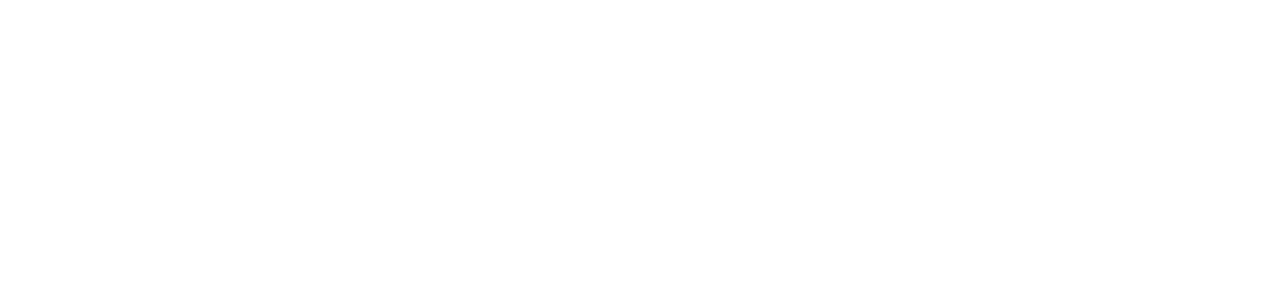
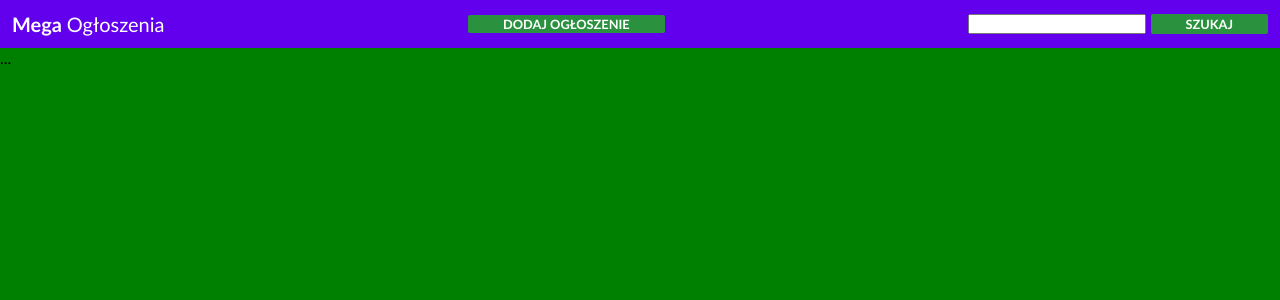
Before and after one commit to etrusek/MegaAdsFront, a React (Create React App) app: page / in a window 1280 px wide. Shown: the top 300 px of the page. Built offline with nearby package versions, Linux system fonts and the light colour scheme.

Commit message:
beginning styling header and little html

```diff
--- /dev/null
+++ b/src/App.css
@@ -0,0 +1,38 @@
+header {
+    background-color: #6200EE;
+    padding: 12px;
+    color: white;
+    display: flex;
+    justify-content: space-between;
+    align-items: center;
+}
+
+header h1 {
+    font-size: 20px;
+    font-weight: 200;
+}
+
+button {
+    border: 0;
+    background-color: #2a913e;
+    padding: 1px 35px;
+    border-radius: 2px;
+    color: white;
+    text-transform: uppercase;
+    font-weight: bold;
+    font-size: 0.8rem;
+}
+
+.search {
+    display: flex;
+}
+
+.search input {
+    width: 13em;
+    margin-right: 5px;
+}
+
+.map {
+    background-color: green;
+    height: calc(100vh - 48px);
+}
--- a/src/App.tsx
+++ b/src/App.tsx
@@ -1,11 +1,22 @@
 import React from 'react';
-
+import './App.css'
 
 export const App = () => {
 
-  return (
-    <>
-
-    </>
-  );
+    return (
+        <>
+            <header>
+                <h1>
+                    <strong>Mega </strong> Ogłoszenia
+                </h1>
+                <button>Dodaj ogłoszenie</button>
+                <div className="search">
+                    <input type="text"/><button>Szukaj</button>
+                </div>
+            </header>
+            <div className='map'>
+                ...
+            </div>
+        </>
+    );
 }
--- a/src/index.css
+++ b/src/index.css
@@ -1,13 +1,5 @@
-body {
+* {
   margin: 0;
-  font-family: -apple-system, BlinkMacSystemFont, 'Segoe UI', 'Roboto', 'Oxygen',
-    'Ubuntu', 'Cantarell', 'Fira Sans', 'Droid Sans', 'Helvetica Neue',
-    sans-serif;
-  -webkit-font-smoothing: antialiased;
-  -moz-osx-font-smoothing: grayscale;
+  padding: 0;
+  font-family: Calibri;
 }
-
-code {
-  font-family: source-code-pro, Menlo, Monaco, Consolas, 'Courier New',
-    monospace;
-}
```
